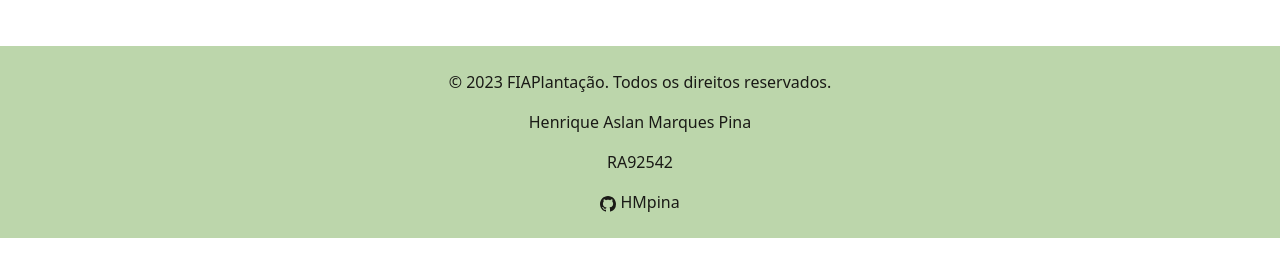
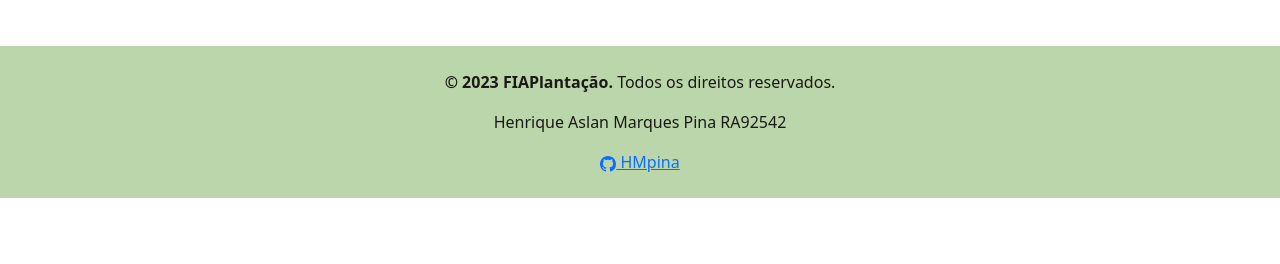
Before and after one commit to HMpina/fiap-gs2023-frontend, a React (Create React App) app: page /dicas in a window 1280 px wide. Shown: the part 219-483 px from the top of the page. Built offline with nearby package versions, Linux system fonts and the light colour scheme; no server answers.

Commit message:
editando o footer

```diff
--- a/src/components/Footer/index.tsx
+++ b/src/components/Footer/index.tsx
@@ -8,12 +8,11 @@ const Footer: React.FC = () => {
   return (
     <footer className="text-center mt-5 py-4 bg-green1">
       <Container>
-        <p>&copy; 2023 FIAPlantação. Todos os direitos reservados.</p>
-        <p className="mt-2">Henrique Aslan Marques Pina</p>
-        <p>RA92542</p>
-        <div>
-        <BsGithub /> HMpina
-        </div>
+        <p><b>&copy; 2023 FIAPlantação.</b> Todos os direitos reservados.</p>
+        <p className="mt-2">Henrique Aslan Marques Pina   RA92542</p>
+        <a href="https://fiap-gs-frontend.herokuapp.com/" target="_blank" rel="noopener noreferrer">
+              <BsGithub /> HMpina
+            </a>
       </Container>
     </footer>
   );
--- a/src/pages/Hints/index.tsx
+++ b/src/pages/Hints/index.tsx
@@ -77,7 +77,7 @@ const Hints: React.FC = () => {
                                 <td>{hint.id}</td>
                                 <td>{hint.title}</td>
                                 <td>{formatDate(hint.updated_at)}</td>
-                                <td>{hint.liked ? "Otimizado" : "Não otimizadoo"}</td>
+                                <td>{hint.liked ? "Otimizado" : "Não otimizado"}</td>
                                 <td>
                                     <Button style={{background: 'none'}} size="sm" variant="light" onClick={() => viewHint(hint.id)}>
                                         <BsFillEyeFill /> {/* Ícone de joinha */} Visualizar
```
